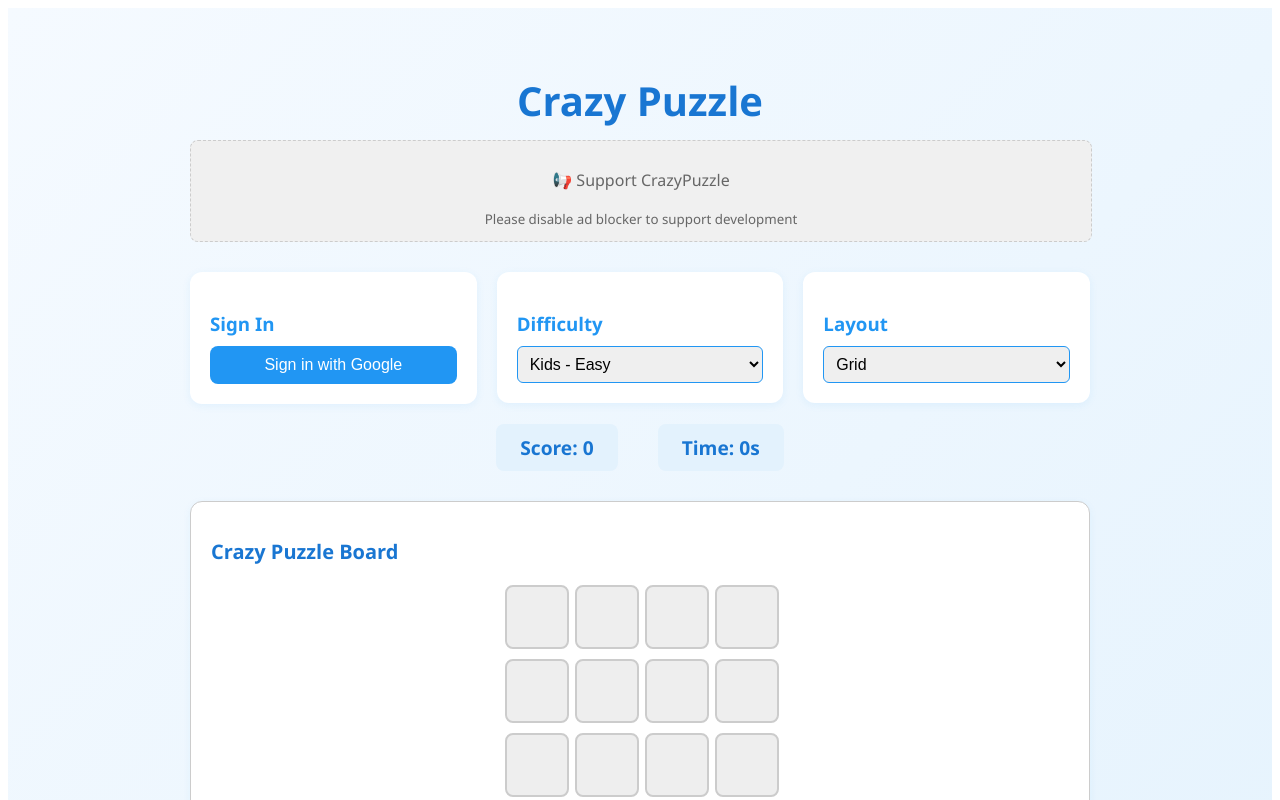
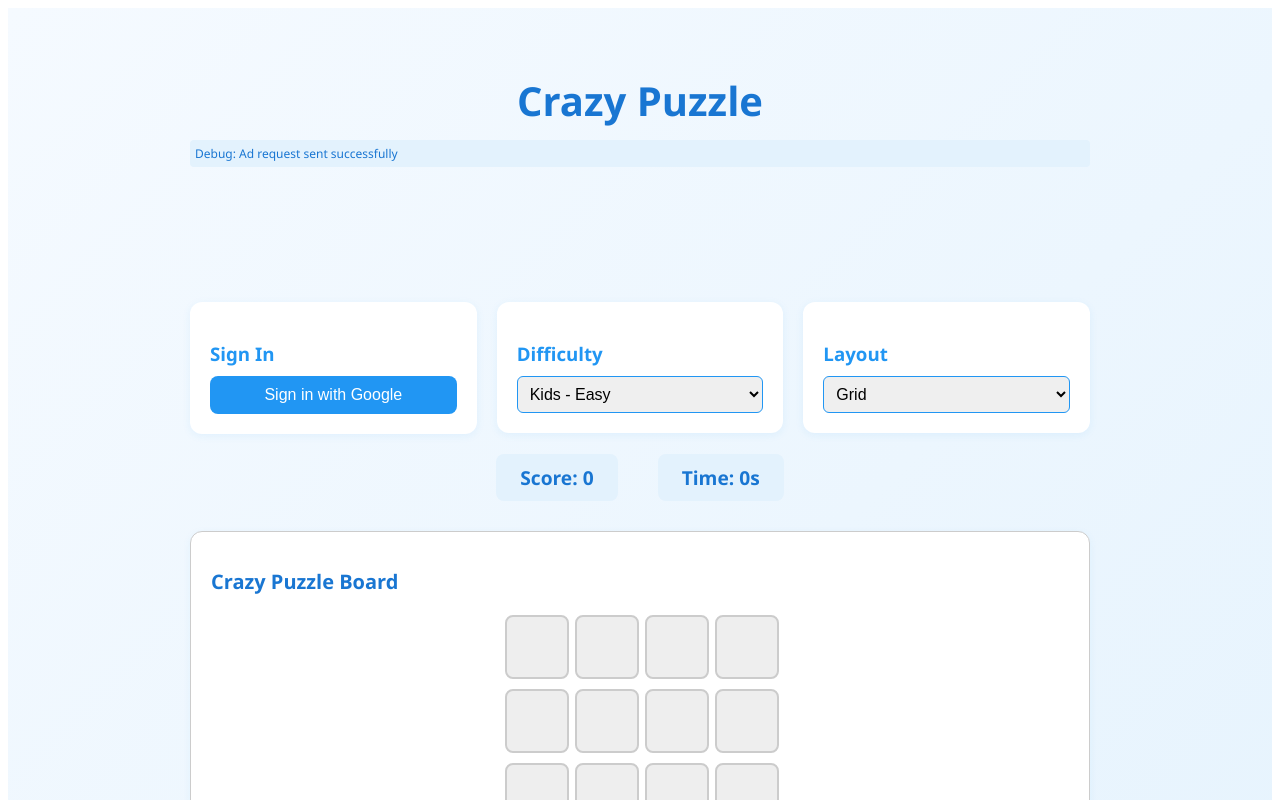
Before and after one commit to skepee-PROTOTYPE/CrazyPuzzle, a React (Create React App) app in the folder web/: page / in a window 1280 px wide. Shown: the top 800 px of the page. Built offline with nearby package versions, Linux system fonts and the light colour scheme; no server answers; the database is empty.

Commit message:
add adsense verifiction script

```diff
--- a/web/public/index.html
+++ b/web/public/index.html
@@ -5,10 +5,14 @@
     <link rel="icon" href="%PUBLIC_URL%/favicon.ico" />
     <meta name="viewport" content="width=device-width, initial-scale=1" />
     <meta name="theme-color" content="#000000" />
-    <meta name="description" content="CrazyPuzzle - The fun puzzle game!" />
-    <title>Crazy Puzzle</title>
+    <meta name="description" content="CrazyPuzzle - Fun puzzle game" />
+    <link rel="apple-touch-icon" href="%PUBLIC_URL%/logo192.png" />
+    <link rel="manifest" href="%PUBLIC_URL%/manifest.json" />
+    <title>CrazyPuzzle</title>
+
+    <!-- Add AdSense script here -->
     <script async src="https://pagead2.googlesyndication.com/pagead/js/adsbygoogle.js?client=ca-pub-1917839501702299"
-     crossorigin="anonymous"></script>
+         crossorigin="anonymous"></script>
   </head>
   <body>
     <noscript>You need to enable JavaScript to run this app.</noscript>
--- a/web/src/AdBanner.tsx
+++ b/web/src/AdBanner.tsx
@@ -4,58 +4,101 @@ function AdBanner() {
   const adRef = useRef<HTMLModElement>(null);
   const [adBlocked, setAdBlocked] = useState(false);
   const [adLoaded, setAdLoaded] = useState(false);
+  const [debugInfo, setDebugInfo] = useState('');
 
   useEffect(() => {
     console.log('AdBanner mounted');
+    setDebugInfo('Initializing...');
 
     const checkAds = () => {
       console.log('Checking ads...');
-      console.log('adsbygoogle available:', !!(window as any).adsbygoogle);
+      setDebugInfo('Checking AdSense availability...');
+
+      const adsbygoogle = (window as any).adsbygoogle;
+      console.log('adsbygoogle available:', !!adsbygoogle);
       console.log('Ad element:', adRef.current);
 
       try {
-        if ((window as any).adsbygoogle && adRef.current) {
+        if (adsbygoogle && adRef.current) {
           console.log('Pushing ad...');
+          setDebugInfo('Pushing ad request...');
+
+          // Initialize adsbygoogle array if it doesn't exist
+          if (!Array.isArray(adsbygoogle)) {
+            (window as any).adsbygoogle = [];
+          }
+
           (window as any).adsbygoogle.push({});
           setAdLoaded(true);
+          setDebugInfo('Ad request sent successfully');
+
+          // Check if ad actually loaded after some time
+          setTimeout(() => {
+            if (adRef.current) {
+              const rect = adRef.current.getBoundingClientRect();
+              const hasContent = adRef.current.innerHTML.trim().length > 100;
+
+              console.log('Ad element dimensions:', rect);
+              console.log('Ad element has content:', hasContent);
+
+              if (rect.height > 50 && hasContent) {
+                setDebugInfo('✅ Ad loaded successfully');
+              } else {
+                setDebugInfo('⚠️ Ad space exists but no ad content (may be normal for new sites)');
+              }
+            }
+          }, 5000);
+
         } else {
-          // If adsbygoogle is not available, it's likely blocked
-          setAdBlocked(true);
+          if (!adsbygoogle) {
+            setDebugInfo('❌ AdSense script not loaded');
+            setAdBlocked(true);
+          } else if (!adRef.current) {
+            setDebugInfo('❌ Ad element not found');
+          }
         }
       } catch (e) {
         console.error('AdSense error:', e);
+        const errorMessage = e instanceof Error ? e.message : 'Unknown error occurred';
+        setDebugInfo(`❌ Error: ${errorMessage}`);
         setAdBlocked(true);
       }
     };
 
-    // Check if script loaded
-    const scriptCheck = () => {
-      if ((window as any).adsbygoogle) {
+    // Wait for script to load
+    const waitForScript = () => {
+      const script = document.querySelector('script[src*="adsbygoogle.js"]');
+      const adsbygoogle = (window as any).adsbygoogle;
+
+      console.log('AdSense script element found:', !!script);
+      console.log('AdSense object available:', !!adsbygoogle);
+
+      if (script) {
+        setDebugInfo('AdSense script found, initializing...');
+        // Initialize the adsbygoogle array if it doesn't exist
+        if (!adsbygoogle) {
+          (window as any).adsbygoogle = (window as any).adsbygoogle || [];
+        }
         checkAds();
       } else {
-        // Script didn't load - likely blocked
+        setDebugInfo('❌ AdSense script not found in page');
         setAdBlocked(true);
       }
     };
 
-    // Initial check after delay
-    const timer = setTimeout(scriptCheck, 3000);
-
-    // Additional check for ad block detection
-    const fallbackTimer = setTimeout(() => {
-      if (adRef.current && !adLoaded) {
-        const rect = adRef.current.getBoundingClientRect();
-        if (rect.height === 0 || rect.width === 0) {
-          setAdBlocked(true);
-        }
-      }
-    }, 5000);
+    // Check immediately and after delays
+    const timer1 = setTimeout(waitForScript, 1000);
+    const timer2 = setTimeout(waitForScript, 3000);
 
     return () => {
-      clearTimeout(timer);
-      clearTimeout(fallbackTimer);
+      clearTimeout(timer1);
+      clearTimeout(timer2);
     };
-  }, [adLoaded]);
+  }, []);
+
+  // Show debug info in development or with ?debug=true
+  const showDebug = process.env.NODE_ENV === 'development' ||
+                   new URLSearchParams(window.location.search).has('debug');
 
   if (adBlocked) {
     return (
@@ -74,6 +117,7 @@ function AdBanner() {
         <div style={{ textAlign: 'center' }}>
           <p>📢 Support CrazyPuzzle</p>
           <small>Please disable ad blocker to support development</small>
+          {showDebug && <div style={{ fontSize: '10px', marginTop: '5px' }}>Debug: {debugInfo}</div>}
         </div>
       </div>
     );
@@ -81,6 +125,19 @@ function AdBanner() {
 
   return (
     <div style={{ width: '100%', minWidth: 320, minHeight: 100, margin: '10px 0' }}>
+      {showDebug && (
+        <div style={{
+          fontSize: '12px',
+          background: '#e3f2fd',
+          padding: '5px',
+          borderRadius: '4px',
+          marginBottom: '5px',
+          color: '#1976d2'
+        }}>
+          Debug: {debugInfo}
+        </div>
+      )}
+
       <ins
         className="adsbygoogle"
         style={{ display: 'block', width: '100%', minHeight: '100px' }}
@@ -90,6 +147,7 @@ function AdBanner() {
         data-full-width-responsive="true"
         ref={adRef}
       ></ins>
+
       {!adLoaded && !adBlocked && (
         <div style={{
           display: 'flex',
```
Also changed, not shown: 7 other files (tests, documents, lock files or other folders).
